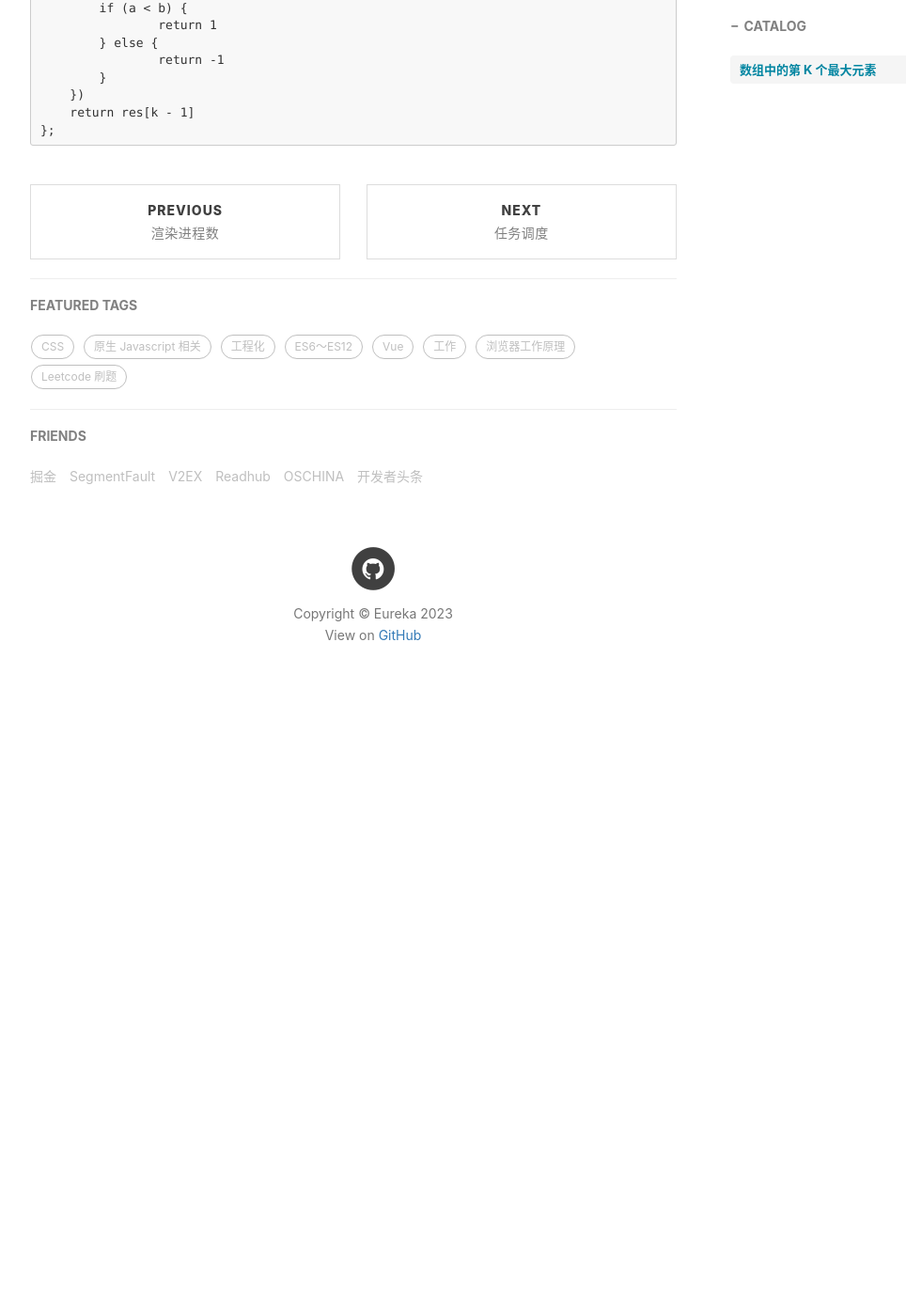
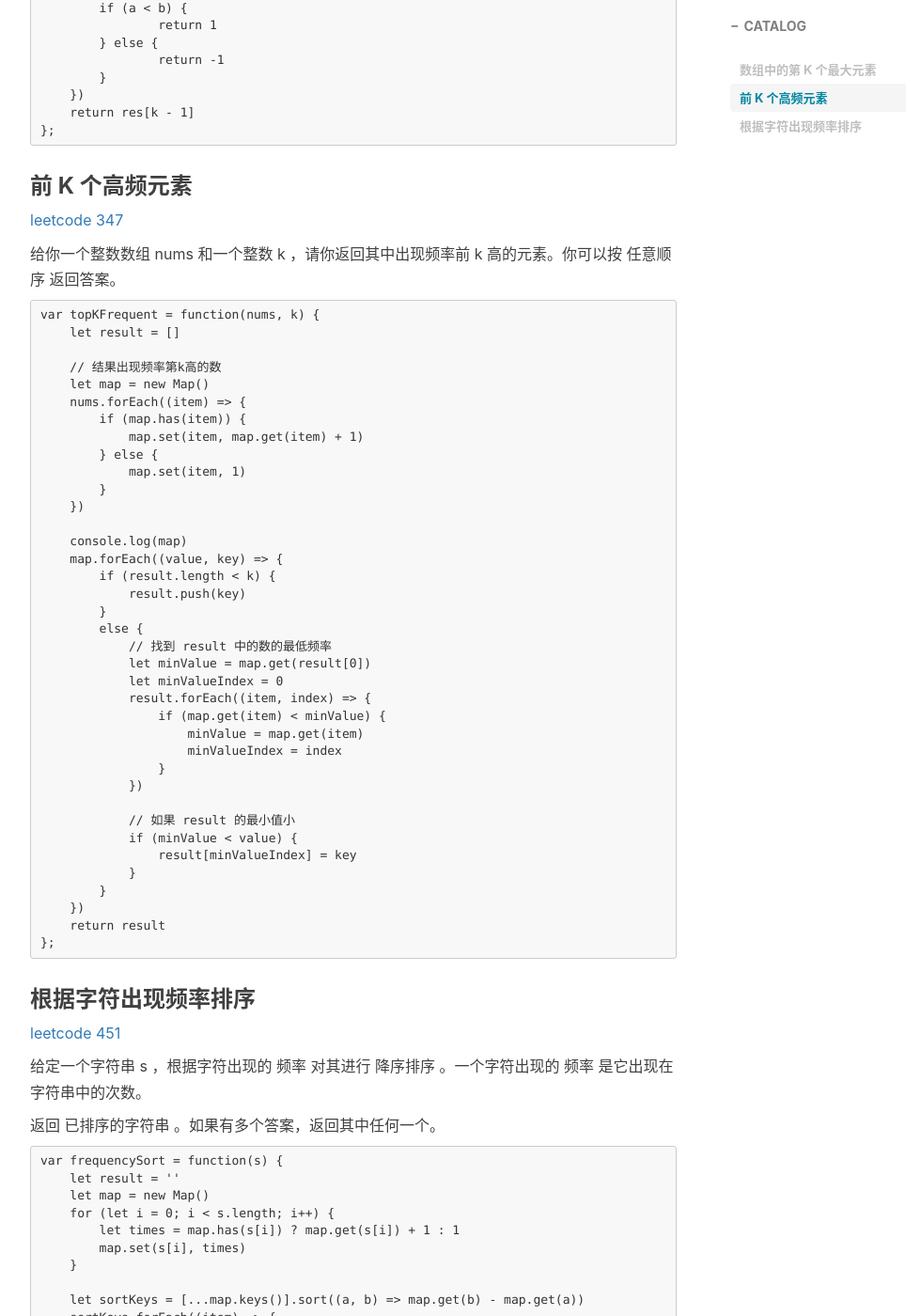
Before and after one commit to Eureka-M/Eureka-M.github.io, a Jekyll site: the page built from _posts/Leetcode 刷题/2023-03-25-排序.md, in a window 1280 px wide and 1400 px high, scrolled down 821 px. Shown: the whole window at 94% size, without its empty margins (243-1207 px from the left). Built offline with Jekyll 4.4.1, drawn with Linux system fonts in a browser that asks for light colours; nearby versions of some CDN libraries; comment, search, counter and statistics services are not loaded; before the commit the page ends 1574 px from its top, so only the background shows below that; some of the changed text lies outside the part shown.

Commit message:
add: 347 && 451

````diff
--- a/_posts/Leetcode 刷题/2023-03-25-排序.md
+++ b/_posts/Leetcode 刷题/2023-03-25-排序.md
@@ -38,3 +38,78 @@ var findKthLargest = function(nums, k) {
     return res[k - 1]
 };
 ```
+
+### 前 K 个高频元素
+
+[leetcode 347](https://leetcode.cn/problems/top-k-frequent-elements/description/)
+
+给你一个整数数组 nums 和一个整数 k ，请你返回其中出现频率前 k 高的元素。你可以按 任意顺序 返回答案。
+
+```
+var topKFrequent = function(nums, k) {
+    let result = []
+
+    // 结果出现频率第k高的数
+    let map = new Map()
+    nums.forEach((item) => {
+        if (map.has(item)) {
+            map.set(item, map.get(item) + 1)
+        } else {
+            map.set(item, 1)
+        }
+    })
+
+    console.log(map)
+    map.forEach((value, key) => {
+        if (result.length < k) {
+            result.push(key)
+        }
+        else {
+            // 找到 result 中的数的最低频率
+            let minValue = map.get(result[0])
+            let minValueIndex = 0
+            result.forEach((item, index) => {
+                if (map.get(item) < minValue) {
+                    minValue = map.get(item)
+                    minValueIndex = index
+                }
+            })
+
+            // 如果 result 的最小值小
+            if (minValue < value) {
+                result[minValueIndex] = key
+            }
+        }
+    })
+    return result
+};
+```
+
+### 根据字符出现频率排序
+
+[leetcode 451](https://leetcode.cn/problems/sort-characters-by-frequency/description/)
+
+给定一个字符串 s ，根据字符出现的 频率 对其进行 降序排序 。一个字符出现的 频率 是它出现在字符串中的次数。
+
+返回 已排序的字符串 。如果有多个答案，返回其中任何一个。
+
+```
+var frequencySort = function(s) {
+    let result = ''
+    let map = new Map()
+    for (let i = 0; i < s.length; i++) {
+        let times = map.has(s[i]) ? map.get(s[i]) + 1 : 1
+        map.set(s[i], times)
+    }
+
+    let sortKeys = [...map.keys()].sort((a, b) => map.get(b) - map.get(a))
+    sortKeys.forEach((item) => {
+        let seq = map.get(item)
+        for (let i = 0; i < seq; i++) {
+            result += item
+        }
+    })
+
+    return result
+};
+```
````
